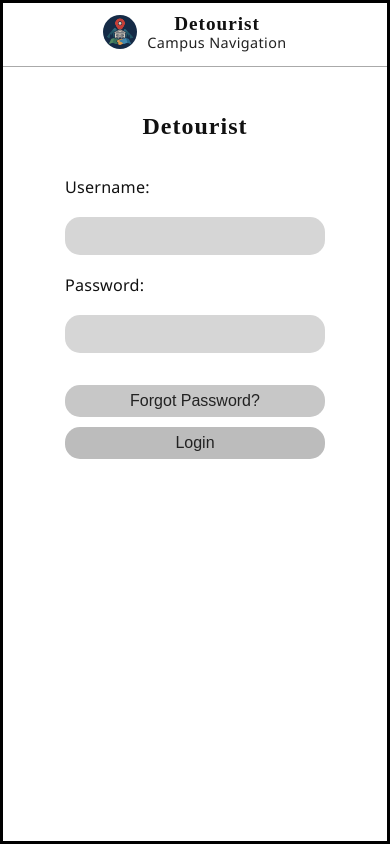
After one commit to erylebds/Detourist-Campus-Navigation-App, a PHP site: page /login.html in a window 390 px wide. The commit adds this page. Run offline with PHP 8.4, Linux system fonts and the light colour scheme.

Commit message:
Added login.html, added logo in login

```diff
--- a/css/style.css
+++ b/css/style.css
@@ -522,3 +522,254 @@ body {
     justify-content: center;
   }
 }
+
+/* =========================
+   Login Page Styles
+========================= */
+
+/* Override body styles for login page specifically */
+body.login-page {
+    margin: 0;
+    padding: 0;
+    font-family: 'Segoe UI', Arial, sans-serif;
+    background: #fff;
+    color: #111;
+    border: 3px solid #000;
+    min-height: 100vh;
+    overflow-x: hidden;
+    box-sizing: border-box;
+}
+
+/* Login page header */
+body.login-page header {
+    display: flex;
+    justify-content: flex-start;
+    align-items: flex-start;
+    padding: 18px 38px 18px 18px;
+    border-bottom: 1px solid #aaa;
+    width: 100%;
+    box-sizing: border-box;
+}
+
+body.login-page .logo-section {
+    display: flex;
+    align-items: center;
+    gap: 10px;
+    text-decoration: none;
+    color: inherit;
+    cursor: pointer;
+    transition: opacity 0.3s ease;
+}
+
+body.login-page .logo-section:hover {
+    opacity: 0.8;
+}
+
+body.login-page .logo-image {
+    width: 34px;
+    height: 34px;
+    border-radius: 50%;
+    object-fit: cover;
+}
+
+body.login-page .logo-text {
+    display: flex;
+    flex-direction: column;
+    line-height: 1;
+}
+
+body.login-page .main-title {
+    font-family: serif;
+    font-size: 2rem;
+    font-weight: bold;
+    letter-spacing: 2px;
+    display: block;
+    line-height: 1.1;
+    margin-bottom: 2px;
+}
+
+body.login-page .subtitle {
+    font-size: 0.9rem;
+    color: #222;
+    letter-spacing: 0.4px;
+    display: block;
+    margin-left: 0;
+    margin-top: 0;
+}
+
+body.login-page nav {
+    display: flex;
+    align-items: center;
+    gap: 15px;
+}
+
+body.login-page nav a {
+    color: #222;
+    text-decoration: none;
+    font-size: 0.96rem;
+    padding: 0 2px;
+}
+
+body.login-page .login-nav {
+    background: #222;
+    color: #fff;
+    border: none;
+    border-radius: 7px;
+    padding: 5px 13px;
+    font-size: 1rem;
+    margin-left: 7px;
+    cursor: pointer;
+    box-shadow: none;
+    outline: none;
+}
+
+body.login-page .center-title {
+    font-family: serif;
+    text-align: center;
+    margin: 50px 0 32px 0;
+    font-size: 2.2rem;
+    font-weight: 600;
+    letter-spacing: 2.5px;
+    width: 100%;
+    max-width: 800px;
+    padding: 0 20px;
+    box-sizing: border-box;
+}
+
+body.login-page main {
+    width: 100%;
+    max-width: 800px;
+    margin: 0 auto;
+    padding: 20px;
+    box-sizing: border-box;
+    min-height: calc(100vh - 120px);
+    display: flex;
+    flex-direction: column;
+    justify-content: flex-start;
+}
+
+body.login-page .login-form {
+    width: 350px;
+    margin: 0 auto;
+    display: flex;
+    flex-direction: column;
+    gap: 13px;
+    padding: 20px;
+    box-sizing: border-box;
+}
+
+body.login-page .login-form label {
+    margin-bottom: 3px;
+    font-size: 1.01rem;
+    letter-spacing: 0.2px;
+}
+
+body.login-page .login-form input {
+    border: none;
+    background: #d6d6d6;
+    border-radius: 15px;
+    padding: 10px 13px;
+    font-size: 1rem;
+    margin-bottom: 5px;
+}
+
+body.login-page .form-actions {
+    display: flex;
+    justify-content: space-between;
+    margin-top: 14px;
+}
+
+body.login-page .forgot,
+body.login-page .login-btn {
+    border: none;
+    border-radius: 15px;
+    padding: 7px 18px;
+    font-size: 1rem;
+    background: #bcbcbc;
+    cursor: pointer;
+    color: #222;
+    box-shadow: none;
+    outline: none;
+}
+
+body.login-page .forgot {
+    background: #c7c7c7;
+}
+
+body.login-page .login-btn {
+    background: #bcbcbc;
+}
+
+/* Login Page Responsive Design */
+@media (max-width: 768px) {
+    body.login-page header {
+        flex-direction: column;
+        gap: 15px;
+        padding: 15px 20px 20px 20px;
+        align-items: center;
+        text-align: center;
+    }
+
+    body.login-page nav {
+        flex-wrap: wrap;
+        gap: 15px;
+        justify-content: center;
+    }
+
+    body.login-page nav a {
+        margin-right: 0;
+    }
+
+    body.login-page .main-title {
+        font-size: 1.5rem;
+        letter-spacing: 1.5px;
+    }
+
+    body.login-page .center-title {
+        font-size: 1.8rem;
+        letter-spacing: 1.5px;
+        margin: 30px auto 20px auto;
+    }
+
+    body.login-page main {
+        padding: 10px;
+        min-height: calc(100vh - 150px);
+    }
+
+    body.login-page .login-form {
+        max-width: 300px;
+        padding: 15px;
+    }
+
+    body.login-page .form-actions {
+        flex-direction: column;
+        gap: 10px;
+    }
+
+    body.login-page .forgot,
+    body.login-page .login-btn {
+        width: 100%;
+        text-align: center;
+    }
+}
+
+@media (max-width: 480px) {
+    body.login-page header {
+        padding: 10px 15px 15px 15px;
+    }
+
+    body.login-page .main-title {
+        font-size: 1.2rem;
+        letter-spacing: 1px;
+    }
+
+    body.login-page .center-title {
+        font-size: 1.5rem;
+        letter-spacing: 1px;
+    }
+
+    body.login-page .login-form {
+        max-width: 280px;
+        padding: 10px;
+    }
+}
--- a/index.html
+++ b/index.html
@@ -46,7 +46,7 @@
       </nav>
 
       <div class="navbar-right">
-        <button class="btn-login">Login</button>
+        <a href="login.html" class="btn-login">Login</a>
 
         <!-- Hamburger -->
         <div class="hamburger" id="hamburger" aria-label="Toggle menu" aria-expanded="false">
--- /dev/null
+++ b/login.html
@@ -0,0 +1,32 @@
+<!DOCTYPE html>
+<html lang="en">
+<head>
+    <meta charset="UTF-8">
+    <title>Detourist | Campus Navigation</title>
+    <link rel="stylesheet" href="css/style.css">
+</head>
+<body class="login-page">
+    <header>
+        <a href="index.html" class="logo-section">
+            <img src="assets/images/logoD.png" alt="Detourist Logo" class="logo-image">
+            <div class="logo-text">
+                <span class="main-title">Detourist</span>
+                <span class="subtitle">Campus Navigation</span>
+            </div>
+        </a>
+    </header>
+    <main>
+        <h1 class="center-title">Detourist</h1>
+        <form class="login-form">
+            <label for="username">Username:</label>
+            <input type="text" id="username" name="username">
+            <label for="password">Password:</label>
+            <input type="password" id="password" name="password">
+            <div class="form-actions">
+                <button type="button" class="forgot">Forgot Password?</button>
+                <button type="submit" class="login-btn">Login</button>
+            </div>
+        </form>
+    </main>
+</body>
+</html>
```
Also changed, not shown: assets/images/logoD.png (added).
